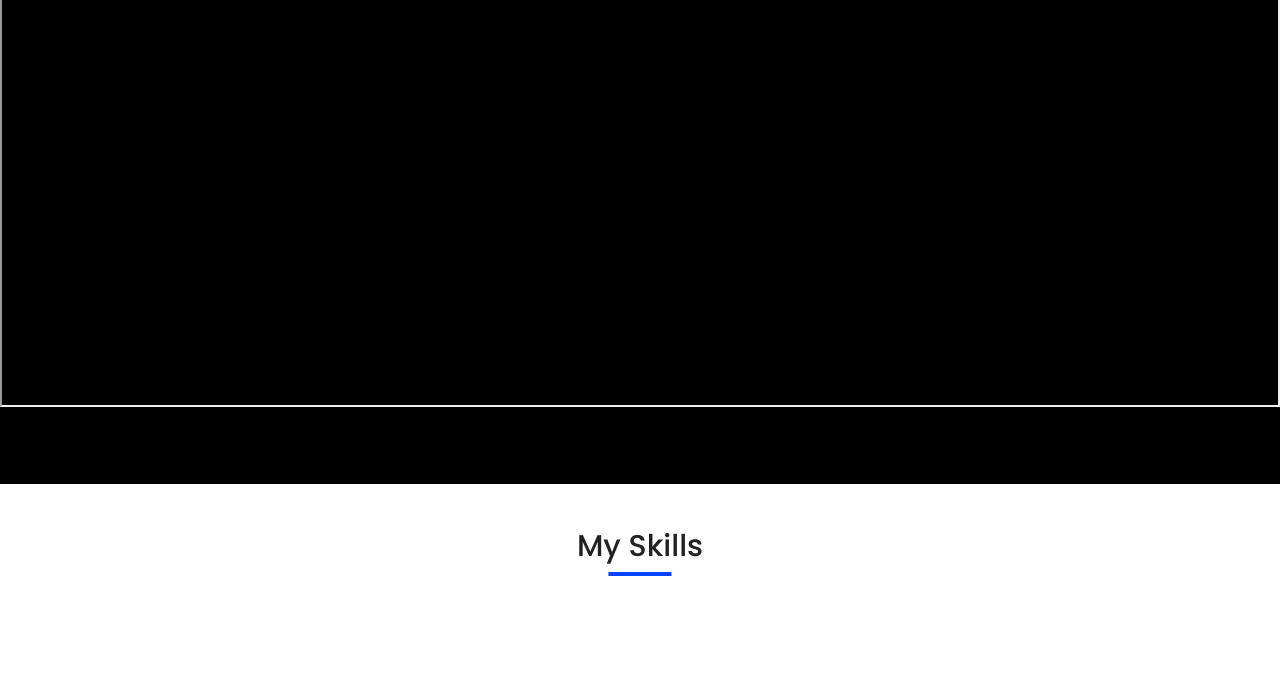
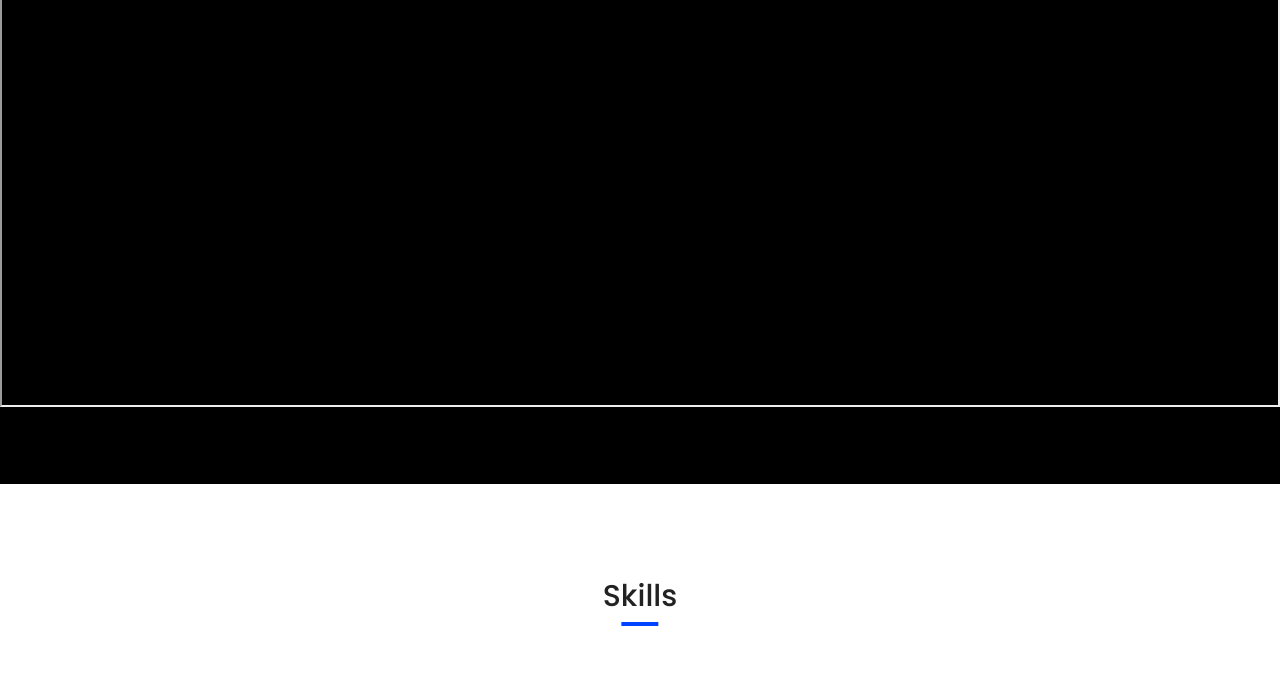
Before and after one commit to Shikhar253/portfolio1, a plain HTML site: page index.html in a window 1280 px wide. Shown: the part 2000-2686 px from the top of the page. Drawn offline with nearby package versions, Linux system fonts and the light colour scheme; a script that the page names is missing.

Commit message:
changed skills section

```diff
--- a/index.html
+++ b/index.html
@@ -183,9 +183,6 @@ I love hearing about and working on new ideas and projects, they make me challen
 
     <!-- Skills -->
 
-      <div class="title">
-        <h1>My Skills</h1>
-      </div>
 
 
 
```
